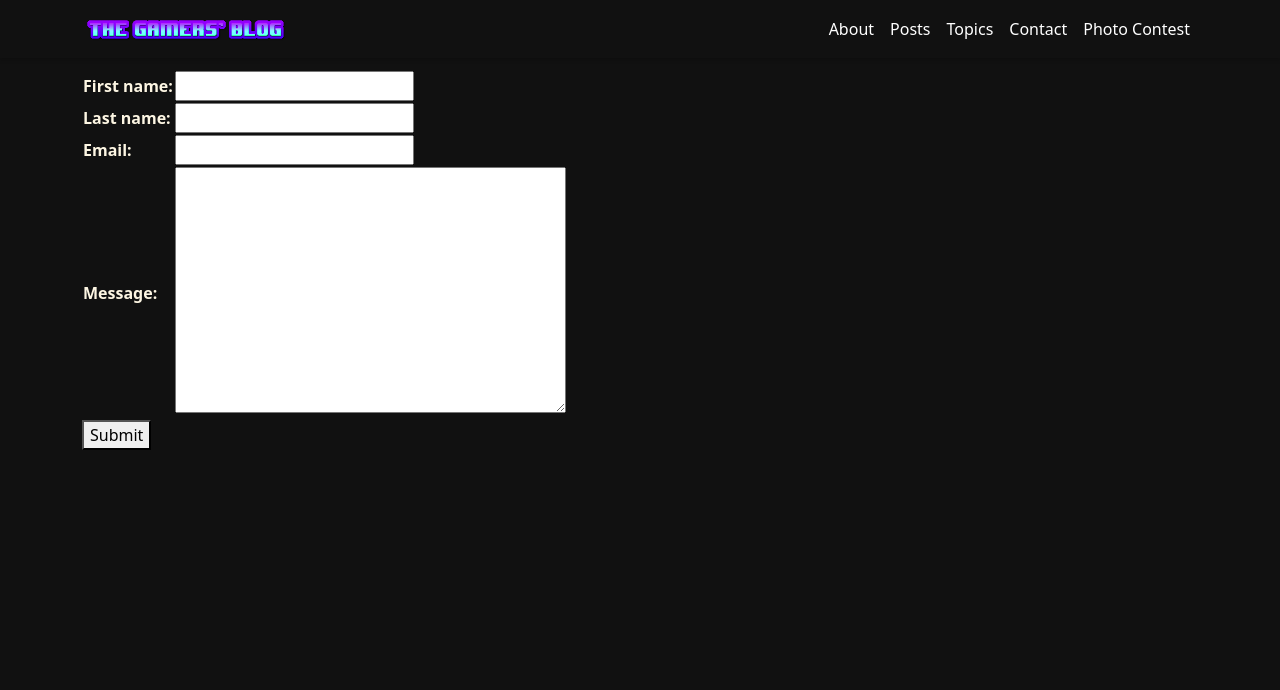
After one commit to sheridan-jo/gamersblog, a Django app: page /contact/ in a window 1280 px wide. The commit adds this page. Shown: the top 690 px of the page. Run offline with Django 5.2, Linux system fonts and the light colour scheme.

Commit message:
Create contact form
Created a contact form for the "Contact" page as part of the non-submission exercise

```diff
--- a/blog/models.py
+++ b/blog/models.py
@@ -3,6 +3,25 @@ from django.conf import settings
 from django.urls import reverse
 
 #  Create your models here.
+
+class Contact(models.Model):
+    """
+    A contact form
+    """
+
+    first_name = models.CharField(max_length=50)  #  First name
+    last_name = models.CharField(max_length=50)  #  Last name
+    email = models.EmailField()  #  Email
+    message = models.TextField()  #  Message that user types
+    submitted = models.DateTimeField(auto_now_add=True)  #  Date and time submitted
+
+    class Meta:
+        ordering = ['-submitted']  #  Order from most to least recent
+
+    #  Returns date and time submitted, and email
+    def __str__(self):
+        return f'{self.submitted.date()}: {self.email}'
+
 class Post(models.Model):
     """
     Represents a blog post
--- a/blog/templates/blog/base.html
+++ b/blog/templates/blog/base.html
@@ -29,7 +29,8 @@
                     <li class="nav-item"><a class="nav-link text-white" href="{% url "about" %}">About</a></li>
                     <li class="nav-item"><a class="nav-link text-white" href="{% url "post-list" %}">Posts</a></li>
                     <li class="nav-item"><a class="nav-link text-white" href="{% url "topic-list" %}">Topics</a></li>
-                    <li class="nav-item"><a class="nav-link text-white" href="#">Contact</a></li>
+                    <li class="nav-item"><a class="nav-link text-white" href="{% url "contact" %}">Contact</a></li>
+                    <li class="nav-item"><a class="nav-link text-white" href="#">Photo Contest</a></li>
                 </ul>
             </div>
         </div>
--- /dev/null
+++ b/blog/templates/blog/contact_form.html
@@ -0,0 +1,15 @@
+{% extends "blog/base.html" %}
+
+{% block page_title %}Contact{% endblock %}
+
+
+{% block main %}
+
+<form method="post">
+  {% csrf_token %}
+  <table>
+    {{ form.as_table }}
+  </table>
+  <button type="submit">Submit</button>
+</form>
+{% endblock %}
--- a/blog/views.py
+++ b/blog/views.py
@@ -1,7 +1,8 @@
 from django.views.generic.base import TemplateView
 from django.shortcuts import render
-from django.views.generic import ListView
-from django.views.generic import DetailView
+from django.views.generic import DetailView, CreateView, ListView
+from django.contrib import messages
+from django.urls import reverse_lazy
 from . import models
 
 #  Home view
@@ -65,6 +66,25 @@ class PostDetailView(DetailView):
         queryset = super().get_queryset().filter(status='published')
         return queryset
 
+#  Contact form view
+class ContactFormView(CreateView):
+    model = models.Contact
+    success_url = reverse_lazy('home')
+    fields = [
+        'first_name',
+        'last_name',
+        'email',
+        'message',
+    ]
+
+    def form_valid(self, form):
+        messages.add_message(
+            self.request,
+            messages.SUCCESS,
+            'Thank you! Your message has been sent.'
+        )
+        return super().form_valid(form)
+
 #  Terms and conditions view
 def terms_and_conditions(request):
     return render(request, 'blog/terms_and_conditions.html')
--- a/gamersblog/urls.py
+++ b/gamersblog/urls.py
@@ -27,5 +27,6 @@ urlpatterns = [
     path('topics/', views.TopicListView.as_view(), name='topic-list'),  # For Topic ListView
     path('topics/<slug:slug>/', views.TopicDetailView.as_view(), name='topic-detail'), # Topic DetailView
     path("posts/<slug:slug>/", views.PostDetailView.as_view(), name='post-detail'),  # Post DetailView
-    path("posts/", views.PostListView.as_view(), name='post-list')  #  Post ListView
+    path("posts/", views.PostListView.as_view(), name='post-list'),  #  Post ListView
+    path('contact/', views.ContactFormView.as_view(), name='contact'),  # Contact form
 ]
```
Also changed, not shown: blog/admin.py (+17 -0 lines), blog/migrations/0007_contact.py (added).
